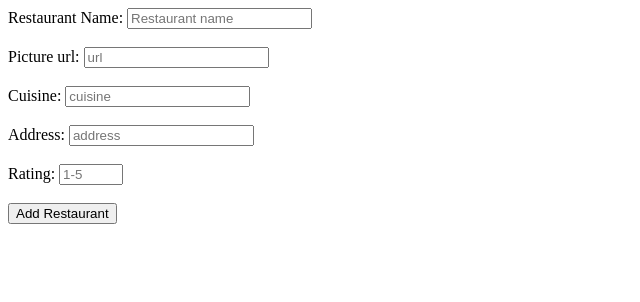
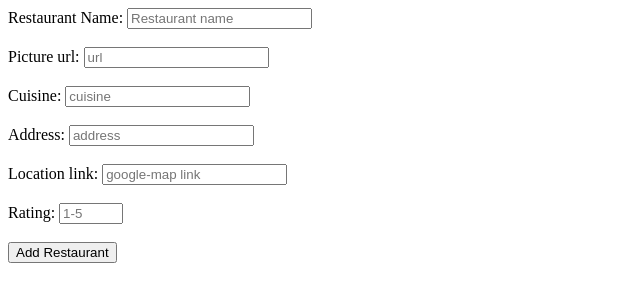
Before and after one commit to Mogiliranjith/Meal-Dot-Com, a Django app: page /open_add_restaurant in a window 1280 px wide. Shown: the top 302 px of the page, without its empty margins (0-640 px from the left). Run offline with Django 5.2, Linux system fonts and the light colour scheme.

Commit message:
location link input field added
added and made the restaurant location link field mandatory

```diff
--- a/mealdotcom/delivery/models.py
+++ b/mealdotcom/delivery/models.py
@@ -15,4 +15,5 @@ class Restaurant(models.Model):
   picture = models.URLField(max_length = 200, default='/delivery/images/default.jpg')
   cuisine = models.CharField(max_length = 200)
   address = models.CharField(max_length= 200, default= "No address provided")
+  location = models.URLField(max_length= 300, default='https://maps.app.goo.gl/s635cY4K5dwBSeog7')
   rating = models.FloatField()
--- a/mealdotcom/delivery/templates/delivery/add_restaurant.html
+++ b/mealdotcom/delivery/templates/delivery/add_restaurant.html
@@ -20,6 +20,9 @@
     <label>Address: </label>
     <input type="text" placeholder="address" name="address"><br><br>
 
+    <label>Location link: </label>
+    <input type="url" placeholder="google-map link" name="location" required><br><br>
+
     <label>Rating: </label>
     <input type="number" placeholder="1-5" name="rating" min="1" max="5" step="0.5"><br><br>
 
--- a/mealdotcom/delivery/templates/delivery/show_restaurant.html
+++ b/mealdotcom/delivery/templates/delivery/show_restaurant.html
@@ -12,6 +12,7 @@
         <th>Restaurant name</th>
         <th>Picture</th>
         <th>Address</th>
+        <th>Location</th>
         <th>Cuisine</th>
         <th>Rating</th>
         <th>Operations</th>
@@ -25,6 +26,7 @@
             <img src="{{ r.picture }}">
           </td>
           <td>{{ r.address }}</td>
+          <td>{{ r.location }}</td>
           <td>{{ r.cuisine }}</td>
           <td>{{ r.rating }}</td>
           <td>
--- a/mealdotcom/delivery/views.py
+++ b/mealdotcom/delivery/views.py
@@ -6,6 +6,7 @@ from .models import User, Restaurant
 def index(request):
   return render(request, "delivery/index.html")
 
+# Signup logic
 def signup(request):
   if request.method != 'POST':
     return HttpResponse("Invalid Request")
@@ -90,6 +91,7 @@ def add_restaurant(request):
   picture = request.POST.get('picture')
   cuisine = request.POST.get('cuisine')
   address = request.POST.get('address')
+  location = request.POST.get('location')
   rating = request.POST.get('rating')
 
   #check for duplicate by name + address
@@ -101,6 +103,7 @@ def add_restaurant(request):
     picture = picture,
     cuisine = cuisine,
     address = address,
+    location = location,
     rating = rating,
   )
   return HttpResponse("Successfully Added !")
```
Also changed, not shown: mealdotcom/db.sqlite3, mealdotcom/delivery/migrations/0005_restaurant_location_delete_item.py (added).
